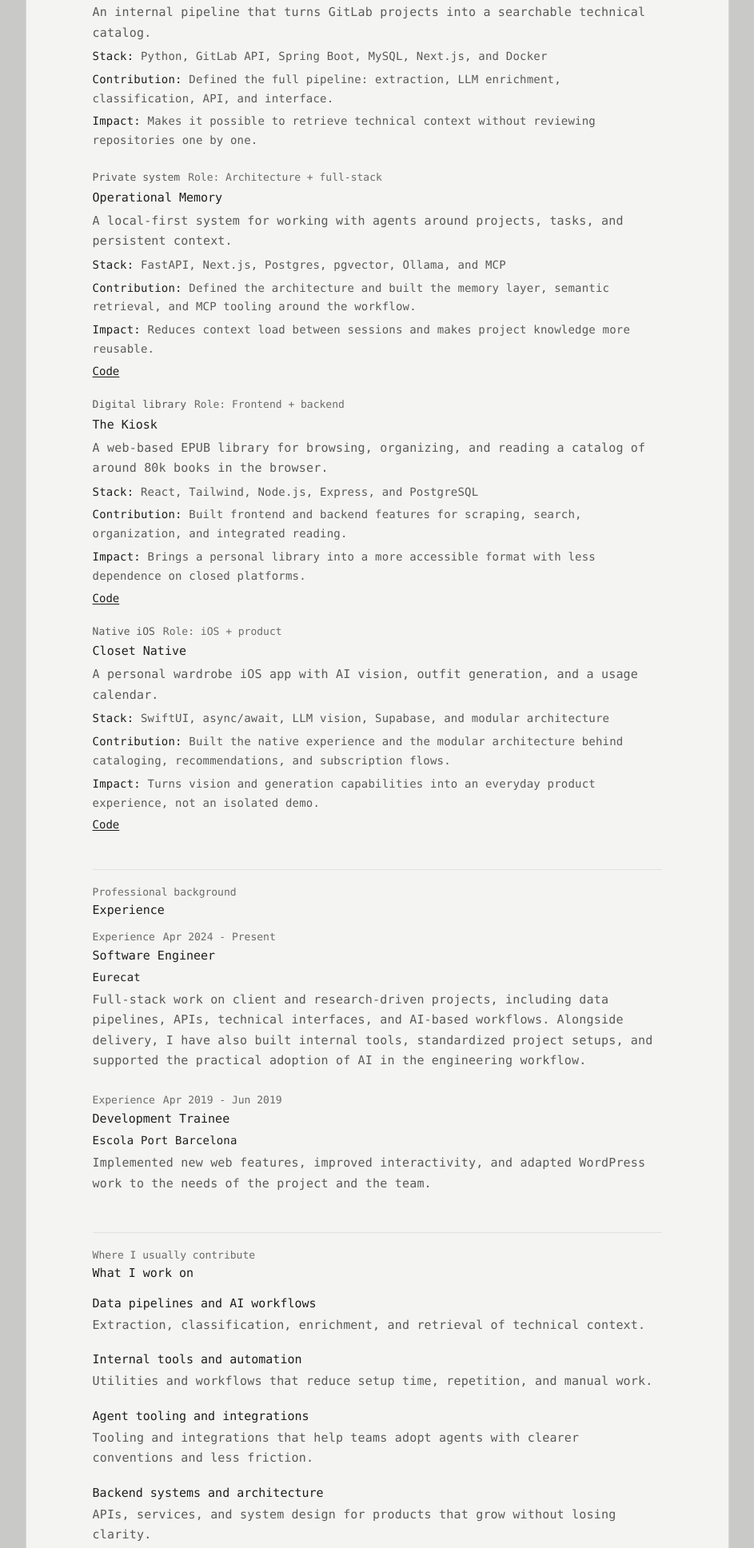
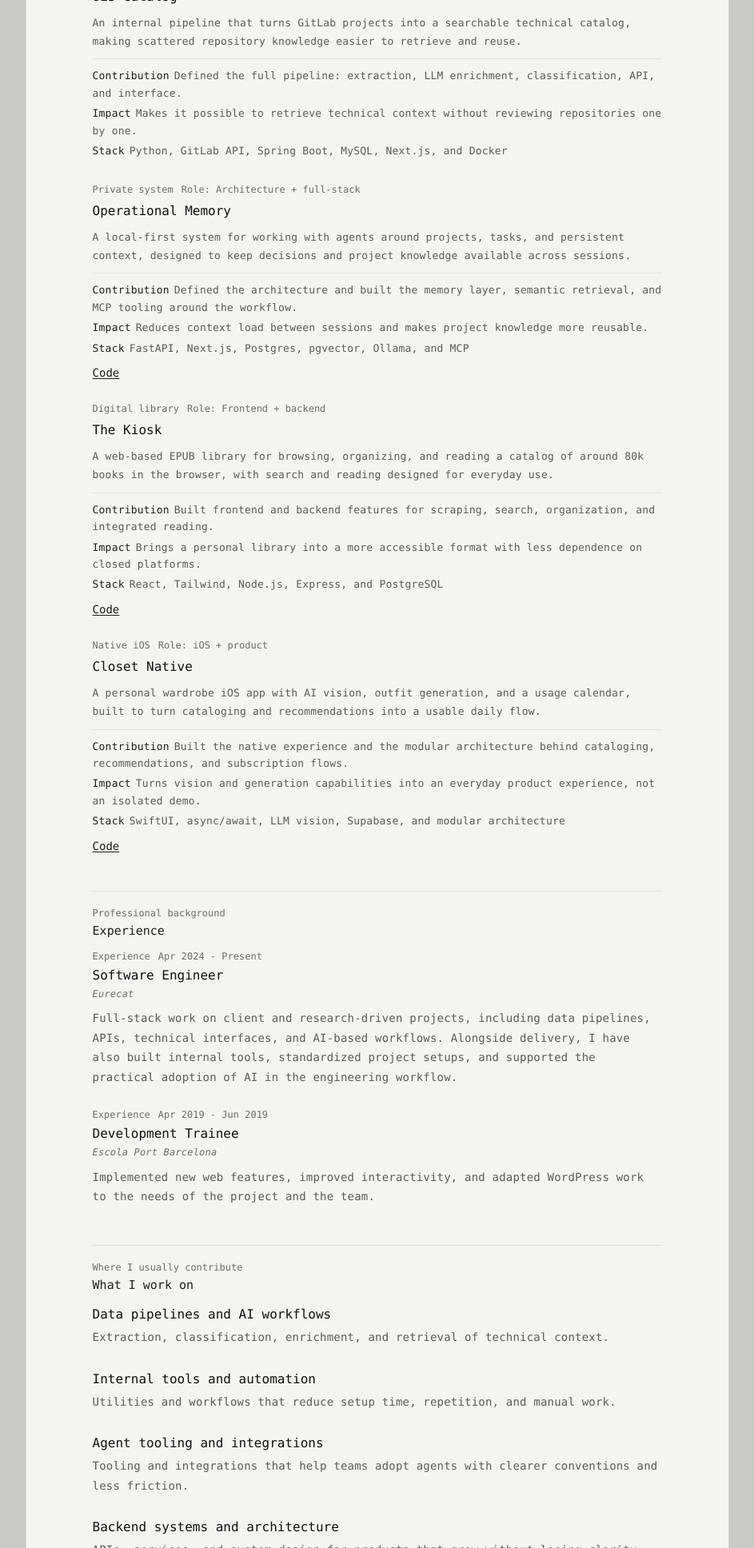
Before and after one commit to zvizzct/portfolio, an Astro site in the folder portfolio/: page / in a window 1280 px wide. Shown: the part 864-2800 px from the top of the page at 80% size, without its empty margins (168-1111 px from the left). Built offline with nearby package versions, Linux system fonts and the light colour scheme; Astro itself is replaced by a stand-in of ours.

Commit message:
Refine portfolio presentation and content

```diff
--- a/portfolio/src/components/AboutMe.astro
+++ b/portfolio/src/components/AboutMe.astro
@@ -17,8 +17,8 @@ const { paragraphs } = Astro.props
   }
 
   .about-copy p {
-    font-size: 15px;
-    line-height: 1.7;
+    font-size: 14px;
+    line-height: 1.75;
     color: var(--muted-ink);
   }
 </style>
--- a/portfolio/src/components/Capabilities.astro
+++ b/portfolio/src/components/Capabilities.astro
@@ -22,24 +22,25 @@ const { items } = Astro.props
 <style>
   .capability-list {
     display: grid;
-    gap: 18px;
+    gap: 28px;
   }
 
   .capability-entry {
     display: grid;
-    gap: 3px;
+    gap: 4px;
   }
 
   .capability-entry h3 {
-    font-size: 15px;
+    font-size: 16px;
     font-weight: 500;
-    line-height: 1.6;
+    line-height: 1.5;
     letter-spacing: 0;
+    color: var(--ink-deep);
   }
 
   .capability-entry p {
-    font-size: 15px;
-    line-height: 1.7;
+    font-size: 14px;
+    line-height: 1.75;
     color: var(--muted-ink);
   }
 </style>
--- a/portfolio/src/components/ExperienceItem.astro
+++ b/portfolio/src/components/ExperienceItem.astro
@@ -24,7 +24,7 @@ const { kind, title, organization, description, period } = Astro.props
 <style>
   .track-item {
     display: grid;
-    gap: 4px;
+    gap: 0;
   }
 
   .track-meta {
@@ -34,7 +34,7 @@ const { kind, title, organization, description, period } = Astro.props
   }
 
   .track-kind {
-    font-size: 13px;
+    font-size: 12px;
     font-weight: 400;
     letter-spacing: 0;
     text-transform: none;
@@ -42,28 +42,33 @@ const { kind, title, organization, description, period } = Astro.props
   }
 
   .track-period {
-    font-size: 13px;
+    font-size: 12px;
     letter-spacing: 0;
     text-transform: none;
     color: var(--soft-ink);
   }
 
   .track-item h3 {
-    font-size: 15px;
+    font-size: 16px;
     font-weight: 500;
-    line-height: 1.6;
+    line-height: 1.5;
     letter-spacing: 0;
+    color: var(--ink-deep);
+    margin-top: 5px;
   }
 
   .track-organization {
-    font-size: 14px;
-    line-height: 1.65;
-    color: var(--ink);
+    font-size: 12px;
+    line-height: 1.6;
+    color: var(--soft-ink);
+    font-style: italic;
+    margin-top: 2px;
   }
 
   .track-description {
-    font-size: 15px;
-    line-height: 1.7;
+    font-size: 14px;
+    line-height: 1.75;
     color: var(--muted-ink);
+    margin-top: 8px;
   }
 </style>
--- a/portfolio/src/components/Projects.astro
+++ b/portfolio/src/components/Projects.astro
@@ -24,20 +24,11 @@ const { projects, labels } = Astro.props
 
         <p class="project-summary">{project.summary}</p>
 
-        <p class="project-detail">
-          <span>{labels.stack}:</span>
-          {project.stack}
-        </p>
-
-        <p class="project-detail">
-          <span>{labels.contribution}:</span>
-          {project.contribution}
-        </p>
-
-        <p class="project-detail">
-          <span>{labels.impact}:</span>
-          {project.impact}
-        </p>
+        <div class="project-details">
+          <p class="project-detail"><span>{labels.contribution}</span>{project.contribution}</p>
+          <p class="project-detail"><span>{labels.impact}</span>{project.impact}</p>
+          <p class="project-detail"><span>{labels.stack}</span>{project.stack}</p>
+        </div>
 
         {project.links && (
           <div class="project-actions">
@@ -58,60 +49,72 @@ const { projects, labels } = Astro.props
 <style>
   .project-list {
     display: grid;
-    gap: 24px;
+    gap: 28px;
   }
 
   .project-entry {
     display: grid;
-    gap: 5px;
+    gap: 0;
   }
 
   .project-head {
     display: grid;
-    gap: 2px;
+    gap: 5px;
+    margin-bottom: 10px;
   }
 
   .project-meta-line {
     display: flex;
     flex-wrap: wrap;
     gap: 6px 10px;
-    font-size: 13px;
+    font-size: 12px;
     line-height: 1.6;
     letter-spacing: 0;
     color: var(--soft-ink);
   }
 
   .project-meta-line span:first-child {
-    color: var(--muted-ink);
+    color: var(--soft-ink);
   }
 
   .project-head h3 {
-    font-size: 15px;
+    font-size: 16px;
     font-weight: 500;
-    line-height: 1.6;
+    line-height: 1.5;
     letter-spacing: 0;
+    color: var(--ink-deep);
   }
 
   .project-summary {
-    font-size: 15px;
-    line-height: 1.7;
+    font-size: 13px;
+    line-height: 1.75;
     color: var(--muted-ink);
+    margin-bottom: 10px;
+  }
+
+  .project-details {
+    display: grid;
+    gap: 4px;
+    padding-top: 10px;
+    border-top: 1px solid rgba(30, 30, 28, 0.08);
   }
 
   .project-detail {
-    font-size: 14px;
-    line-height: 1.7;
+    font-size: 13px;
+    line-height: 1.65;
     color: var(--muted-ink);
   }
 
   .project-detail span {
+    font-weight: 500;
     color: var(--ink);
+    margin-right: 6px;
   }
 
   .project-actions {
     display: flex;
     flex-wrap: wrap;
     gap: 8px 14px;
-    margin-top: 2px;
+    margin-top: 12px;
   }
 </style>
--- a/portfolio/src/data/portfolioContent.ts
+++ b/portfolio/src/data/portfolioContent.ts
@@ -192,7 +192,7 @@ export const portfolioContent: Record<Locale, PortfolioContent> = {
         label: 'Agent infrastructure',
         title: 'Agent Runtime',
         summary:
-          'A shared environment that lets different teams work with agents without assembling their stack from scratch.',
+          'A shared environment that lets different teams work with agents without assembling their stack from scratch, while keeping tooling and conventions reusable across departments.',
         role: 'Tooling architecture',
         stack: 'MCP, Python, shell scripts, and multi-agent wrappers',
         contribution:
@@ -204,7 +204,7 @@ export const portfolioContent: Record<Locale, PortfolioContent> = {
         label: 'Internal pipeline + LLM',
         title: 'UES Catalog',
         summary:
-          'An internal pipeline that turns GitLab projects into a searchable technical catalog.',
+          'An internal pipeline that turns GitLab projects into a searchable technical catalog, making scattered repository knowledge easier to retrieve and reuse.',
         role: 'Data pipeline + product',
         stack: 'Python, GitLab API, Spring Boot, MySQL, Next.js, and Docker',
         contribution:
@@ -216,7 +216,7 @@ export const portfolioContent: Record<Locale, PortfolioContent> = {
         label: 'Private system',
         title: 'Operational Memory',
         summary:
-          'A local-first system for working with agents around projects, tasks, and persistent context.',
+          'A local-first system for working with agents around projects, tasks, and persistent context, designed to keep decisions and project knowledge available across sessions.',
         role: 'Architecture + full-stack',
         stack: 'FastAPI, Next.js, Postgres, pgvector, Ollama, and MCP',
         contribution:
@@ -229,7 +229,7 @@ export const portfolioContent: Record<Locale, PortfolioContent> = {
         label: 'Digital library',
         title: 'The Kiosk',
         summary:
-          'A web-based EPUB library for browsing, organizing, and reading a catalog of around 80k books in the browser.',
+          'A web-based EPUB library for browsing, organizing, and reading a catalog of around 80k books in the browser, with search and reading designed for everyday use.',
         role: 'Frontend + backend',
         stack: 'React, Tailwind, Node.js, Express, and PostgreSQL',
         contribution:
@@ -242,7 +242,7 @@ export const portfolioContent: Record<Locale, PortfolioContent> = {
         label: 'Native iOS',
         title: 'Closet Native',
         summary:
-          'A personal wardrobe iOS app with AI vision, outfit generation, and a usage calendar.',
+          'A personal wardrobe iOS app with AI vision, outfit generation, and a usage calendar, built to turn cataloging and recommendations into a usable daily flow.',
         role: 'iOS + product',
         stack: 'SwiftUI, async/await, LLM vision, Supabase, and modular architecture',
         contribution:
@@ -391,7 +391,7 @@ export const portfolioContent: Record<Locale, PortfolioContent> = {
         label: 'Infraestructura de agentes',
         title: 'Agent Runtime',
         summary:
-          'Entorno compartido para que distintos equipos trabajen con agentes sin montar su stack desde cero.',
+          'Entorno compartido para que distintos equipos trabajen con agentes sin montar su stack desde cero, manteniendo herramientas y convenciones reutilizables entre departamentos.',
         role: 'Arquitectura de herramientas',
         stack: 'MCP, Python, shell scripts y wrappers multiagente',
         contribution:
@@ -403,7 +403,7 @@ export const portfolioContent: Record<Locale, PortfolioContent> = {
         label: 'Pipeline interna + LLM',
         title: 'Catálogo UES',
         summary:
-          'Pipeline interna para convertir proyectos de GitLab en un catálogo técnico consultable.',
+          'Pipeline interna para convertir proyectos de GitLab en un catálogo técnico consultable, haciendo más fácil recuperar y reutilizar conocimiento disperso entre repositorios.',
         role: 'Pipeline de datos + producto',
         stack: 'Python, GitLab API, Spring Boot, MySQL, Next.js y Docker',
         contribution:
@@ -415,7 +415,7 @@ export const portfolioContent: Record<Locale, PortfolioContent> = {
         label: 'Sistema privado',
         title: 'Memoria Operativa',
         summary:
-          'Sistema local-first para trabajar con agentes sobre proyectos, tareas y contexto persistente.',
+          'Sistema local-first para trabajar con agentes sobre proyectos, tareas y contexto persistente, pensado para mantener decisiones y conocimiento disponibles entre sesiones.',
         role: 'Arquitectura + full-stack',
         stack: 'FastAPI, Next.js, Postgres, pgvector, Ollama y MCP',
         contribution:
@@ -428,7 +428,7 @@ export const portfolioContent: Record<Locale, PortfolioContent> = {
         label: 'Biblioteca digital',
         title: 'El Quiosco',
         summary:
-          'Biblioteca EPUB web para consultar, organizar y leer un catálogo de unos 80k libros desde el navegador.',
+          'Biblioteca EPUB web para consultar, organizar y leer un catálogo de unos 80k libros desde el navegador, con búsqueda y lectura pensadas para el uso diario.',
         role: 'Frontend + backend',
         stack: 'React, Tailwind, Node.js, Express y PostgreSQL',
         contribution:
@@ -441,7 +441,7 @@ export const portfolioContent: Record<Locale, PortfolioContent> = {
         label: 'iOS nativo',
         title: 'Closet Native',
         summary:
-          'App iOS de armario personal con visión por IA, generación de outfits y calendario de uso.',
+          'App iOS de armario personal con visión por IA, generación de outfits y calendario de uso, diseñada para llevar catalogación y recomendaciones a un flujo cotidiano.',
         role: 'iOS + producto',
         stack: 'SwiftUI, async/await, visión con IA, Supabase y arquitectura modular',
         contribution:
--- a/portfolio/src/layouts/Layout.astro
+++ b/portfolio/src/layouts/Layout.astro
@@ -156,7 +156,7 @@ const { description, title, lang, skipLinkLabel, headerMeta, switchHref } = Astr
   }
 
   .eyebrow {
-    font-size: 13px;
+    font-size: 12px;
     font-weight: 400;
     letter-spacing: 0;
     text-transform: none;
```
Also changed, not shown: portfolio/DESIGN.md (+96 -0 lines), portfolio/src/components/Initiatives.astro (+8 -6 lines), portfolio/src/components/SkillSet.astro (+15 -4 lines).
